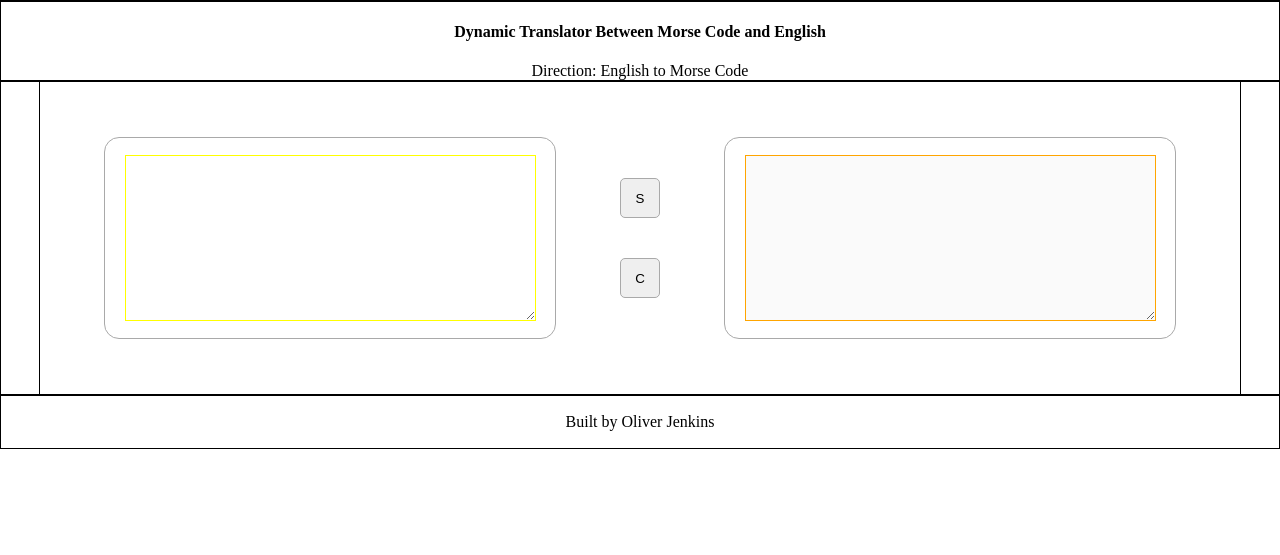
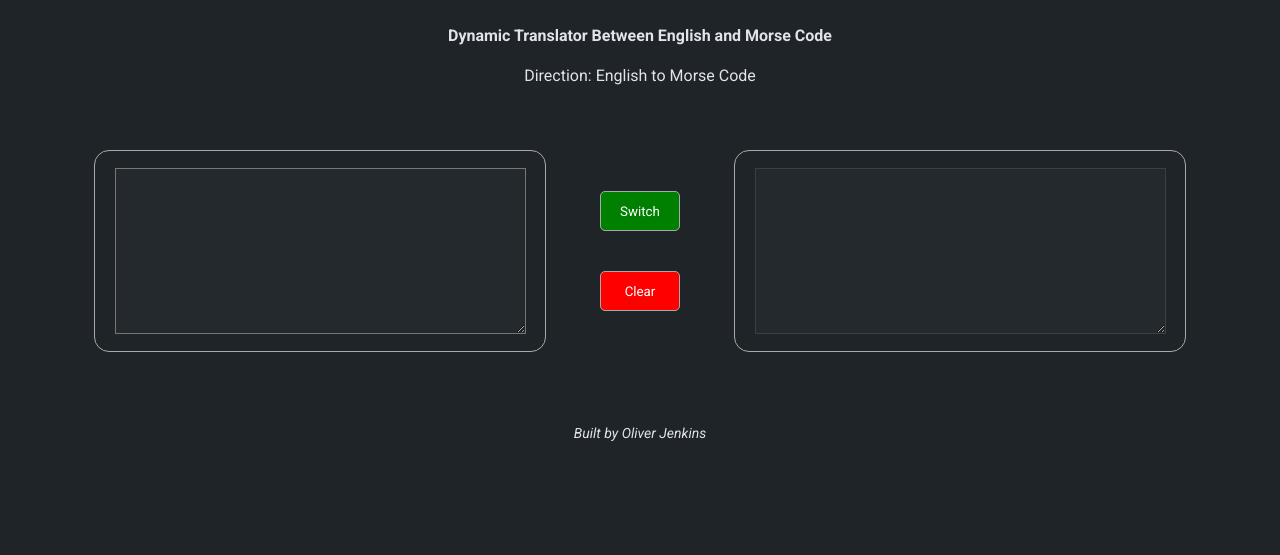
Before and after one commit to cyberforge1/morse-code-translator, a plain HTML site: page index.html in a window 1280 px wide. Shown: the part 245-800 px from the top of the page. Drawn offline with Linux system fonts and the light colour scheme.

Commit message:
addition of styling

```diff
--- a/index.html
+++ b/index.html
@@ -13,7 +13,7 @@
         <div id="title"><h1>Morse Code Translator</h1></div>
 
         <div id="description">
-            <h4>Dynamic Translator Between Morse Code and English</h4>
+            <h4>Dynamic Translator Between English and Morse Code</h4>
             <div id="currentDirection">Direction: English to Morse Code</div>
         </div>
 
@@ -26,8 +26,8 @@
 
 
             <div id="buttonContainer">
-            <button id="translateButton">S</button>
-            <button id="clearButton">C</button>
+            <button id="translateButton">Switch</button>
+            <button id="clearButton">Clear</button>
 
             </div>
 
--- a/scripts.js
+++ b/scripts.js
@@ -32,12 +32,12 @@ const rightInput = document.querySelector('#rightInput')
 
 const toggleDirection = () => {
     if (rightInput.disabled === true) {
-        console.log('The right input is disabled');
+        // console.log('The right input is disabled');
         rightInput.disabled = false;
         leftInput.disabled = true;
         currentDirection.innerText = 'Direction: Morse Code to English'
     } else if (leftInput.disabled === true) {
-        console.log('The left input is disabled');
+        // console.log('The left input is disabled');
         leftInput.disabled = false;
         rightInput.disabled = true;
         currentDirection.innerText = 'Direction: English to Morse Code'
@@ -46,7 +46,7 @@ const toggleDirection = () => {
 
 translateButton.addEventListener('click', () => {
     toggleDirection()
-    console.log('Translate button has been clicked!')
+    // console.log('Translate button has been clicked!')
 })
 
 
@@ -86,7 +86,6 @@ leftInput.addEventListener('keydown', (event) => {
     } else {
         let leftInput = event.key.toUpperCase();
         //console.log("Key pressed: " + leftInput);
-        rightInput.setAttribute('readonly', true);
         currentEnglishWord += leftInput;
         //console.log('This is the current word', currentWord);
 
@@ -124,8 +123,8 @@ rightInput.addEventListener('keydown', (event) => {
 
 
     } else if (event.key === "Backspace") {
-        console.log("Backspace key pressed");
-        console.log(morseCodeToEnglish(event.key))
+        //console.log("Backspace key pressed");
+        //console.log(morseCodeToEnglish(event.key))
 
         leftInput.value = leftInput.value.slice(0, -1);
 
@@ -148,18 +147,18 @@ rightInput.addEventListener('keydown', (event) => {
 
 
     } else if (event.key === "/") {
-        console.log('Slash key pressed')
+        //console.log('Slash key pressed')
         //console.log('The morse code word has finished')
         // morseCodeLetter += '/'
         // console.log('This is the current morse code letter after a / addition', morseCodeLetter)
         //console.log(morseCodeToEnglish(event.key))
         currentMorseLetter = ''
-        leftInput.value += ' '
+        leftInput.value += '/'
 
 
 
     } else if (event.key === "." || event.key === "-") {
-        console.log('A dot or a hyphen char pressed')
+        //console.log('A dot or a hyphen char pressed')
         //console.log('This is the current morse char', event.key)
 
         // console.log('This is the current English char', morseCodeToEnglish(event.key))
--- a/styles.css
+++ b/styles.css
@@ -1,6 +1,17 @@
+
+@import url('https://fonts.googleapis.com/css2?family=Open+Sans:ital,wght@0,300..800;1,300..800&family=Roboto:ital,wght@0,100;0,300;0,400;0,500;0,700;0,900;1,100;1,300;1,400;1,500;1,700;1,900&display=swap');
+
+
 body, html {
     margin: 0;
     padding: 0;
+    /* background-image: linear-gradient(rgba(0,0,0,0.6), rgb(31,36,40)); */
+    background-color: rgb(31,36,40);
+}
+
+* {
+    font-family: 'Roboto', sans-serif;
+    color: rgb(225,228,232);
 }
 
 main {
@@ -16,16 +27,15 @@ main {
 }
 
 #title {
-    border: 1px solid black;
-    height: 20%;
+    height: 100px;
     display: flex;
     justify-content: center;
     align-items: center;
+    font-size: 20px;
 }
 
 #description {
-    border: 1px solid black;
-    height: 15%;
+    height: 100px;
     display: flex;
     justify-content: center;
     align-items: center;
@@ -33,7 +43,6 @@ main {
 }
 
 #translation {
-    border: 1px solid black;
     height: 60%;
     display: flex;
     justify-content: space-evenly;
@@ -41,11 +50,12 @@ main {
 }
 
 #footer {
-    border: 1px solid black;
     height: 10%;
     display: flex;
     justify-content: center;
     align-items: center;
+    font-size: 14px;
+    font-style: italic;
 }
 
 .translator-container {
@@ -67,32 +77,40 @@ main {
 
 #translateButton {
     height: 40px;
-    width: 40px;
+    width: 80px;
     border: 1px solid darkgrey;
     border-radius: 5px;
+    background-color: green;
+    color: white;
 }
 
 #clearButton {
     height: 40px;
-    width: 40px;
+    width: 80px;
     border: 1px solid darkgrey;
     border-radius: 5px;
+    background-color: red;
+    color: white;
 }
 
 #leftInput {
     height: 80%;
     width: 90%;
-    border: 1px solid yellow;
     max-width: 100%;
     max-height: 100%;
+    color: rgb(225,228,232);
+    background-color: rgb(36,41,46);
+    font-size: 20px;
 }
 
 #rightInput {
     height: 80%;
     width: 90%;
-    border: 1px solid orange;
     max-width: 100%;
     max-height: 100%;
+    color: rgb(225,228,232);
+    background-color: rgb(36,41,46);
+    font-size: 20px;
 }
 
 input {
@@ -103,7 +121,6 @@ input {
 #widthAdjust {
     width: 1200px;
     height: 100%;
-    border: 1px solid black;
     display: flex;
     justify-content: space-evenly;
     align-items: center;
@@ -111,22 +128,21 @@ input {
 
 
 /* PHONE MEDIA QUERY */
-@media screen and (max-width: 768px) {
+/* @media screen and (max-width: 768px) {
     body {
       font-size: 14px;
     }
     #widthAdjust {
         width: 100%;
     }
-
-  }
+  } */
 
   /* TABLET MEDIA QUERY */
-  @media screen and (min-width: 769px) and (max-width: 991px) {
+  /* @media screen and (min-width: 769px) and (max-width: 991px) {
     body {
       font-size: 16px;
     }
     #widthAdjust {
         width: 100%;
     }
-  }
+  } */
```
Also changed, not shown: markdown/change-log.md (+7 -13 lines).
